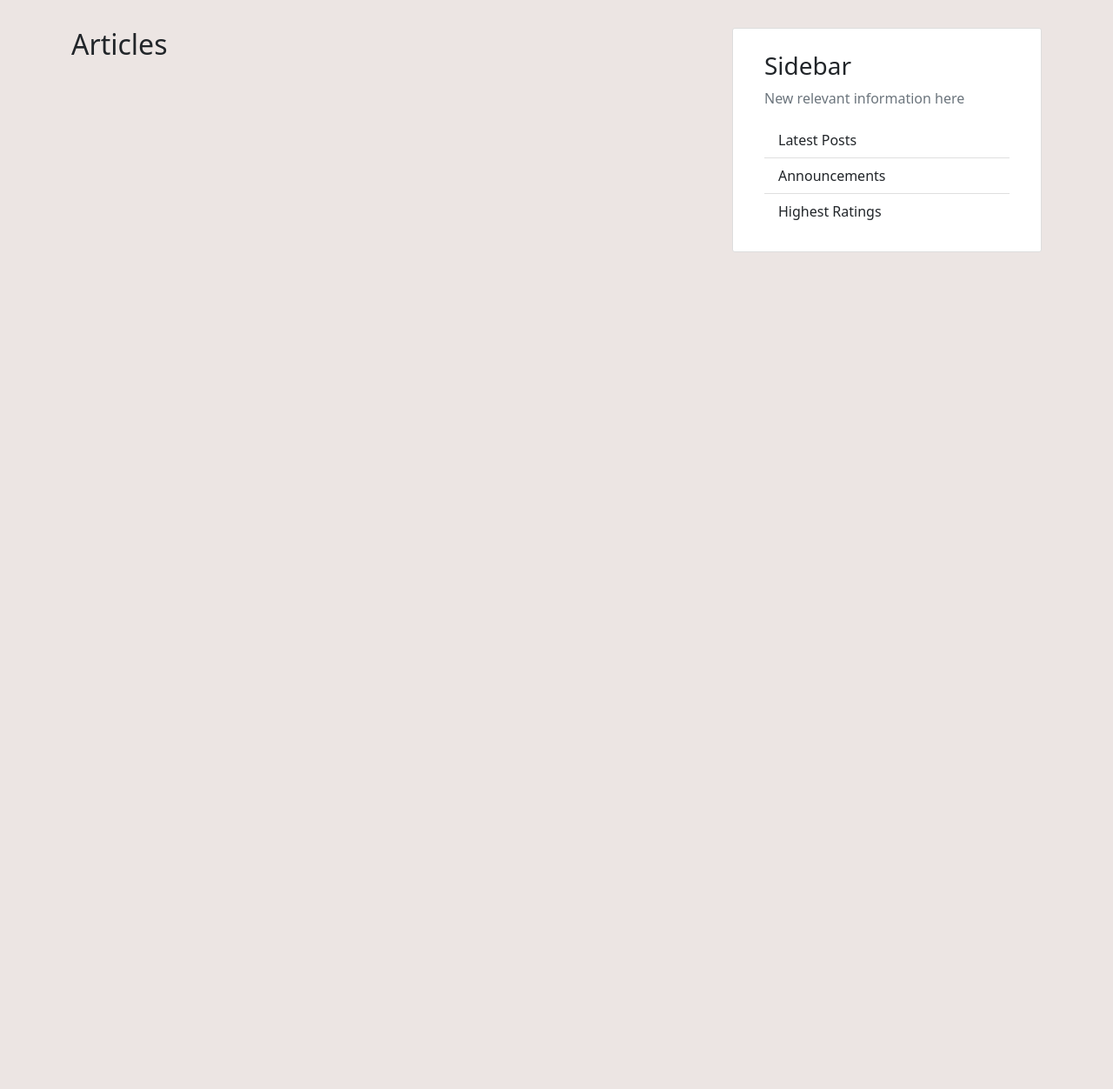
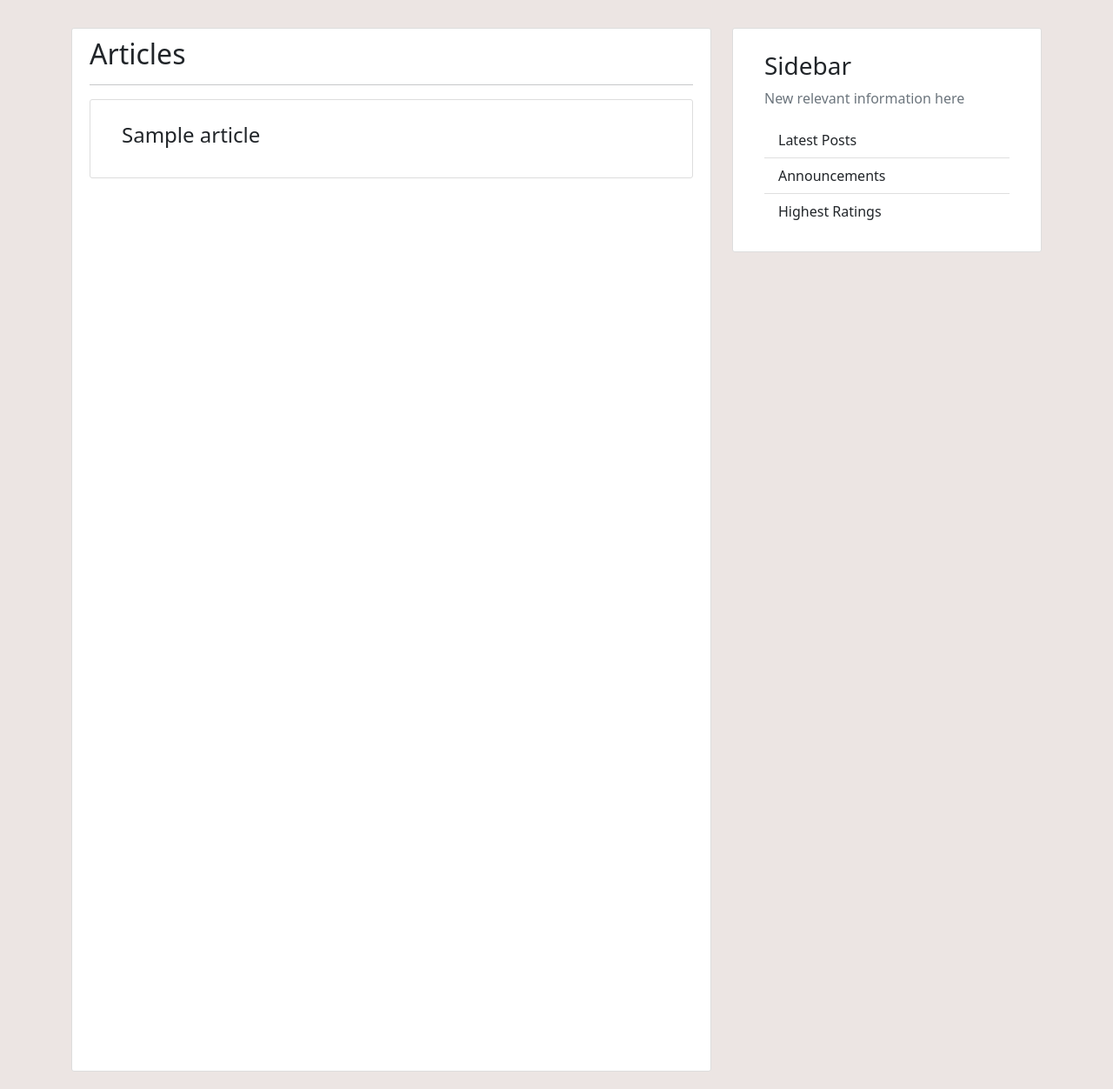
Before and after one commit to d99mli/woodworking_mastery, a Flask app: page /articles in a window 1280 px wide. Shown: the part 112-1364 px from the top of the page at 87% size. Before the commit the page ends 402 px from the top, so only its background shows below. Run offline with Flask 2, Linux system fonts and the light colour scheme; a database or web service that is not in the repository returns one stand-in record (values such as "Sample title"); some libraries are stand-ins or nearby versions.

Commit message:
read articles from db

```diff
--- a/app.py
+++ b/app.py
@@ -69,7 +69,8 @@ def home():
 # --- Articles ---
 @app.route("/articles")
 def articles():
-    return render_template('articles.html')
+    all_articles = mongo.db.articles.find()
+    return render_template('articles.html', articles=all_articles)
 
 
 # --- Add Article ---
@@ -80,7 +81,9 @@ def add_article():
         one_article = {
             'title': request.form.get('title'),
             'body': request.form.get('body'),
-            'category': request.form.get('category')
+            'category': request.form.get('category'),
+            'author': session["user_signed_in"],
+            "create_date": datetime.now().strftime('%Y-%m-%d %H:%M:%S')
         }
         # insert_one requires an dictionary to store info in mongoDB
         mongo.db.articles.insert_one(one_article)
--- a/static/css/style.css
+++ b/static/css/style.css
@@ -8,6 +8,15 @@ main {
 
 .text-shadow {
     text-shadow: 1px 1px 1px rgba(0,0,0, 0.5);
+}
+
+.article-wrapper {
+    background-color: #ffffff;
+    height: 1200px;
+    padding: 10px 20px;
+    border: 1px solid #dddddd;
+    border-radius: 3px;
+    margin-bottom: 20px;
 }
 
 .card {
@@ -24,4 +33,9 @@ main {
     font-weight: 600;
 }
 
+/* Card Editor */
+.article-body {
+    height: 300px;
+}
+
 /* Sidebar section */
--- a/templates/add_article.html
+++ b/templates/add_article.html
@@ -11,7 +11,7 @@
                 {{render_field(form.title, class_="form-control")}}
             </div>
             <div class="form-group">
-                {{render_field(form.body, class_="form-control")}}
+                {{render_field(form.body, class_="form-control", id="editor")}}
             </div>
 
             <p class="mt-3"><input type="submit" class="btn btn-outline-success" value="Publish"></p>
--- a/templates/articles.html
+++ b/templates/articles.html
@@ -1,6 +1,18 @@
 {% extends "base.html" %}
 
 {% block content %}
+<div class="article-wrapper">
     <h2>Articles</h2>
+    <hr>
+    {% for article in articles %}
+    <div class="card">
+        <div class="card-body">
+            <h4 class="card-title">{{article.title}}</h4>
+
+        </div>
+    </div>
+    {% endfor %}
+</div>
+
 
 {% endblock %}
```
Also changed, not shown: README.md.
